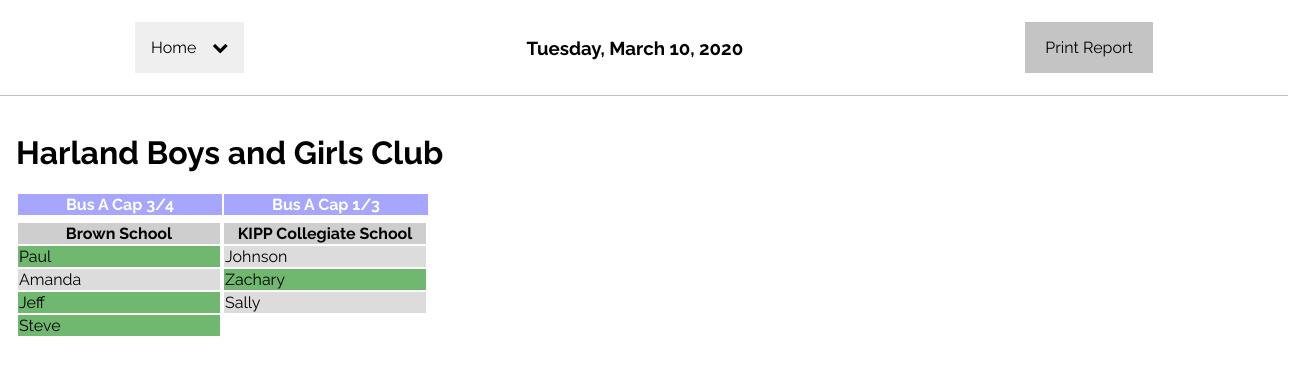
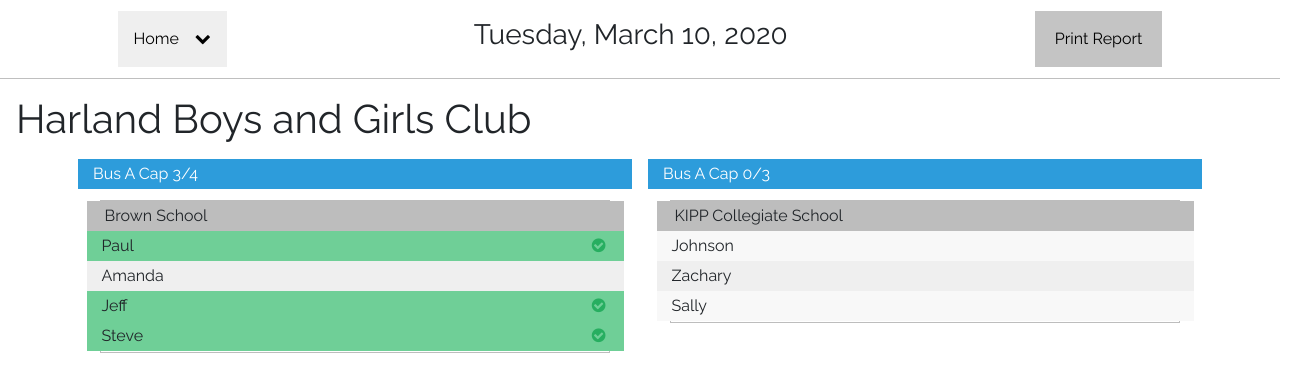
Before and after one commit to GTBitsOfGood/bgc-safety, a Next.js app: page /roster in a window 1280 px wide. Shown: the top 392 px of the page, 1312 px wide, since content can reach past the window. Built offline with nearby package versions, Linux system fonts and the light colour scheme.

Commit message:
match wireframe for bus roster

```diff
--- a/pages/_app.jsx
+++ b/pages/_app.jsx
@@ -12,6 +12,12 @@ class MyApp extends App {
       <>
         <Head>
           <title>Nextjs-Starter</title>
+          <link
+            rel="stylesheet"
+            href="https://maxcdn.bootstrapcdn.com/bootstrap/4.0.0/css/bootstrap.min.css"
+            integrity="sha384-Gn5384xqQ1aoWXA+058RXPxPg6fy4IWvTNh0E263XmFcJlSAwiGgFAW/dAiS6JXm"
+            crossOrigin="anonymous"
+          />
           <link
             rel="stylesheet"
             href="https://fonts.googleapis.com/css?family=Raleway"
--- a/pages/roster.jsx
+++ b/pages/roster.jsx
@@ -10,39 +10,55 @@ function getNumberCheckedIn(school) {
   }
   return ` ${count}/${school.students.length}`;
 }
+
 function Roster({ schools }) {
   return (
     <div id="main">
       <h1>Harland Boys and Girls Club</h1>
-      <div className={styles.roster}>
-        <table className={styles.bustable}>
-          <tr className={styles.tr}>
+      <div className="container">
+        <div className={`row ${styles.busTable}`}>
           {schools.map(school => (
-              <th className={styles.busth}>
+            <div className={`col ${styles.busth}`}>
+              <span className={styles.busAtCap}>
                 Bus A Cap
                 {getNumberCheckedIn(school)}
-              </th>
+              </span>
+            </div>
           ))}
-          </tr>
-        </table>
+        </div>
+        <div className="row">
           {schools.map(school => (
-          <table className={styles.table}>
-            <tr className={styles.tr}>
-              <th className={styles.th}>{school.name}</th>
-            </tr>
-            {school.students.map(student => (
-              <tr className={styles.tr}>
-                <td
-                  className={
-                    student.checkedIn ? styles.td : styles.tdNotCheckedIn
-                  }
+            <div className="col">
+              <div className="container">
+                <div className={styles.table}>
+                  <div className={`row ${styles.th}`}>
+                    <div className="col">{school.name}</div>
+                  </div>
+                  {school.students.map((student, ind) => (
+                    <div className="row">
+                      {student.checkedIn ? (
+                        <div className={`col ${styles.td}`}>
+                          {student.name}
+                          <i
+                            className={`fa fa-check-circle ${styles.checkedIn}`}
+                          />
+                        </div>
+                      ) : (
+                        <div
+                          className={`col table-color-alt ${styles.td} ${
+                            styles.tdNotCheckedIn
+                          } ${ind % 2 === 0 ? styles.evenRow : styles.oddRow}`}
                         >
                           {student.name}
-                </td>
-              </tr>
+                        </div>
+                      )}
+                    </div>
                   ))}
-          </table>
+                </div>
+              </div>
+            </div>
           ))}
+        </div>
       </div>
     </div>
   );
@@ -76,7 +92,7 @@ Roster.getInitialProps = async () => {
       name: "KIPP Collegiate School",
       students: [
         { name: "Johnson", checkedIn: false },
-        { name: "Zachary", checkedIn: true },
+        { name: "Zachary", checkedIn: false },
         { name: "Sally", checkedIn: false }
       ]
     }
--- a/pages/roster.module.css
+++ b/pages/roster.module.css
@@ -1,34 +1,50 @@
 .table {
-  display: inline;
-  border-spacing: 2px;
-}
-
-.roster {
-  width: fit-content;
+  padding: 0.5px;
+  border: 0.5px solid #bdbdbd;
 }
 
 .th {
-  background-color: rgba(128, 128, 128, 0.39);
-  width: 200px;
+  background-color: #bdbdbd;
+  font-weight: normal;
+  padding: 3px;
 }
 
 .td {
-  background-color: rgba(0, 128, 0, 0.562);
+  background-color: #6fcf97;
   width: fill;
+  padding: 3px;
+  display: flex;
+  justify-content: space-between;
 }
 
-.tdNotCheckedIn {
-  background-color: rgb(220, 220, 220);
-  width: fill;
+.checkedIn {
+  color: #27ae60;
+  margin-top: 3px;
+  margin-right: 3px;
 }
 
-.bustable {
-  border-spacing: 2px;
-  margin-bottom: 0.5vh;
+.busAtCap {
+  background-color: #2d9cdb;
+  color: white;
 }
 
 .busth {
-  width: 202px;
-  background-color: rgba(0, 0, 255, 0.349);
-  color: white;
+  margin: 0px 8px;
+  background-color: #2d9cdb;
+  padding: 3px 5px;
+  /* background-color: #bdbdbd; */
+  color: black;
+  font-weight: normal;
 }
+
+.busTable {
+  padding-bottom: 3px;
+}
+
+.oddRow {
+  background-color: #efefef;
+}
+
+.evenRow {
+  background-color: #f8f8f8;
+}
--- a/public/static/App.css
+++ b/public/static/App.css
@@ -22,7 +22,6 @@ html, body, #__next {
 }
 
 .App > .Content {
-    width: 100%;
     height: 100%;
     padding: 16px;
     overflow-x: hidden;
@@ -109,9 +108,22 @@ input[type="file"] {
   color: #4f4f4f;
 }
 
-.big-icon {
+.icon-lg {
   display: block;
   text-align: center;
   font-size: 64px;
   padding-bottom: 15px;
 }
+
+.container {
+  width: 100%;
+  padding: 8px;
+}
+
+.row {
+  margin: 0px;
+}
+
+.col {
+  padding: 0px;
+}
```
Lines whose indentation alone changed are shown as unchanged.
